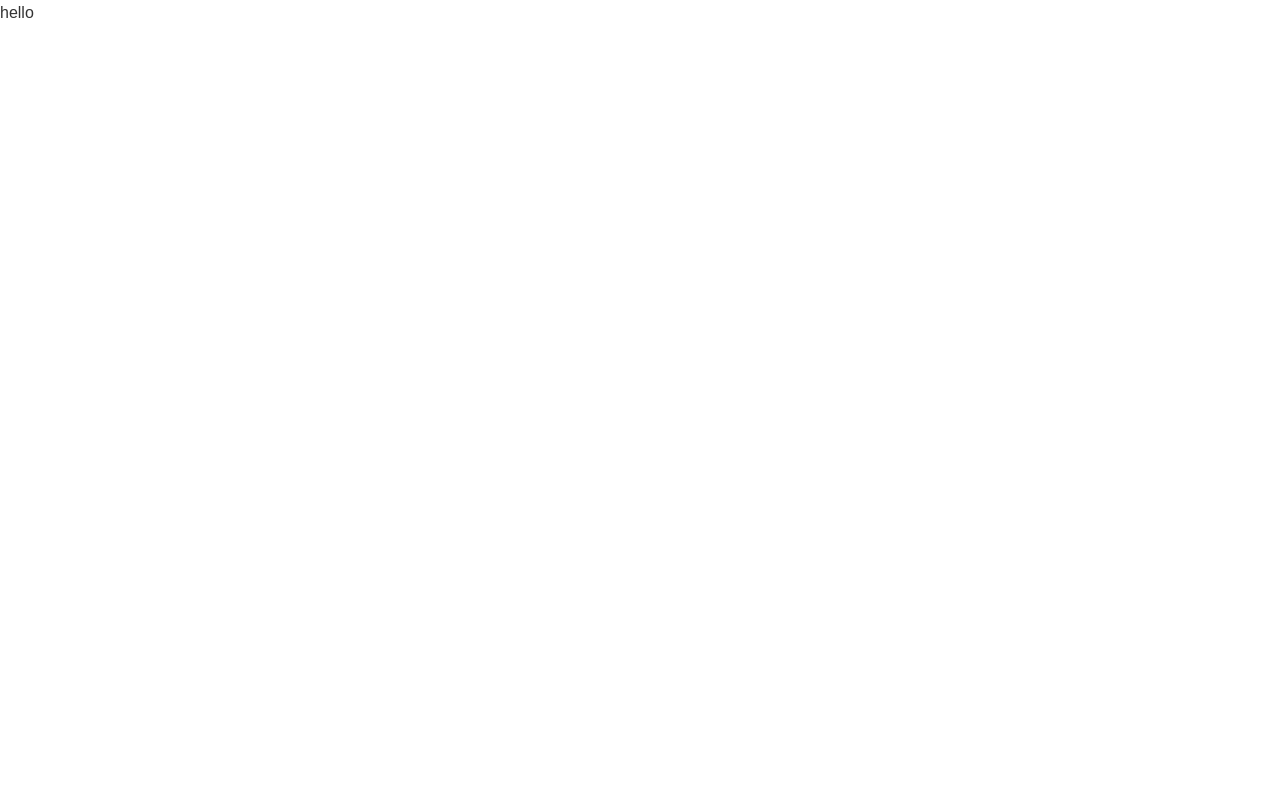
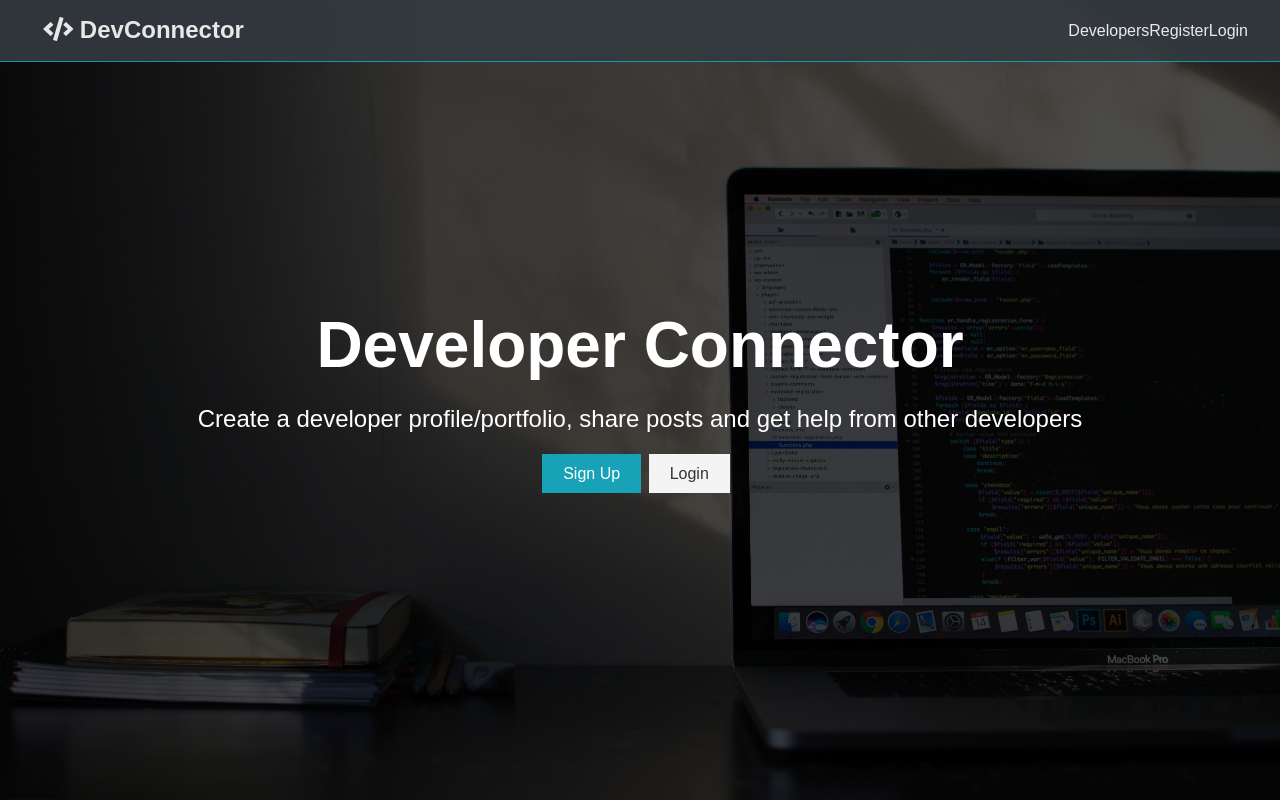
Before and after one commit to tyhunt24/DevConnector, a React (Create React App) app in the folder client/: page / in a window 1280 px wide. Built offline with nearby package versions, Linux system fonts and the light colour scheme.

Commit message:
Navbar and Landing page

```diff
--- a/client/public/index.html
+++ b/client/public/index.html
@@ -24,7 +24,8 @@
       work correctly both with client-side routing and a non-root public URL.
       Learn how to configure a non-root public URL by running `npm run build`.
     -->
-    <title>React App</title>
+    <link rel="stylesheet" href="https://use.fontawesome.com/releases/v5.13.1/css/all.css" integrity="sha384-xxzQGERXS00kBmZW/6qxqJPyxW3UR0BPsL4c8ILaIWXva5kFi7TxkIIaMiKtqV1Q" crossorigin="anonymous">
+    <title>DevConnector | Welcome Devs</title>
   </head>
   <body>
     <noscript>You need to enable JavaScript to run this app.</noscript>
--- a/client/src/App.js
+++ b/client/src/App.js
@@ -1,11 +1,17 @@
 import React, {Fragment} from 'react';
+import {BrowserRouter as Router, Route, Switch} from "react-router-dom"
 import './App.css';
+import Navbar from "./components/layout/Navbar"
+import Landing from "./components/layout/Landing"
 
 const App = () => {
   return (
+    <Router>
     <Fragment>
-      hello
+      <Navbar />
+      <Route exact path="/" component={Landing}/>
     </Fragment>
+    </Router>
   );
 }
 
--- /dev/null
+++ b/client/src/components/layout/Landing.js
@@ -0,0 +1,23 @@
+import React from 'react'
+
+const Landing = () => {
+    return (
+        <section className="landing">
+      <div className="dark-overlay">
+        <div className="landing-inner">
+          <h1 className="x-large">Developer Connector</h1>
+          <p className="lead">
+            Create a developer profile/portfolio, share posts and get help from
+            other developers
+          </p>
+          <div className="buttons">
+            <a href="register.html" className="btn btn-primary">Sign Up</a>
+            <a href="login.html" className="btn btn-light">Login</a>
+          </div>
+        </div>
+      </div>
+    </section>
+    )
+}
+
+export default Landing
--- /dev/null
+++ b/client/src/components/layout/Navbar.js
@@ -0,0 +1,18 @@
+import React from 'react'
+
+const Navbar = () => {
+    return (
+       <nav className="navbar bg-dark">
+           <h1>
+               <a><i className="fas fa-code"></i> DevConnector</a>
+           </h1>
+           <ul>
+               <li>Developers</li>
+               <li>Register</li>
+               <li>Login</li>
+           </ul>
+       </nav>
+    )
+}
+
+export default Navbar
```
